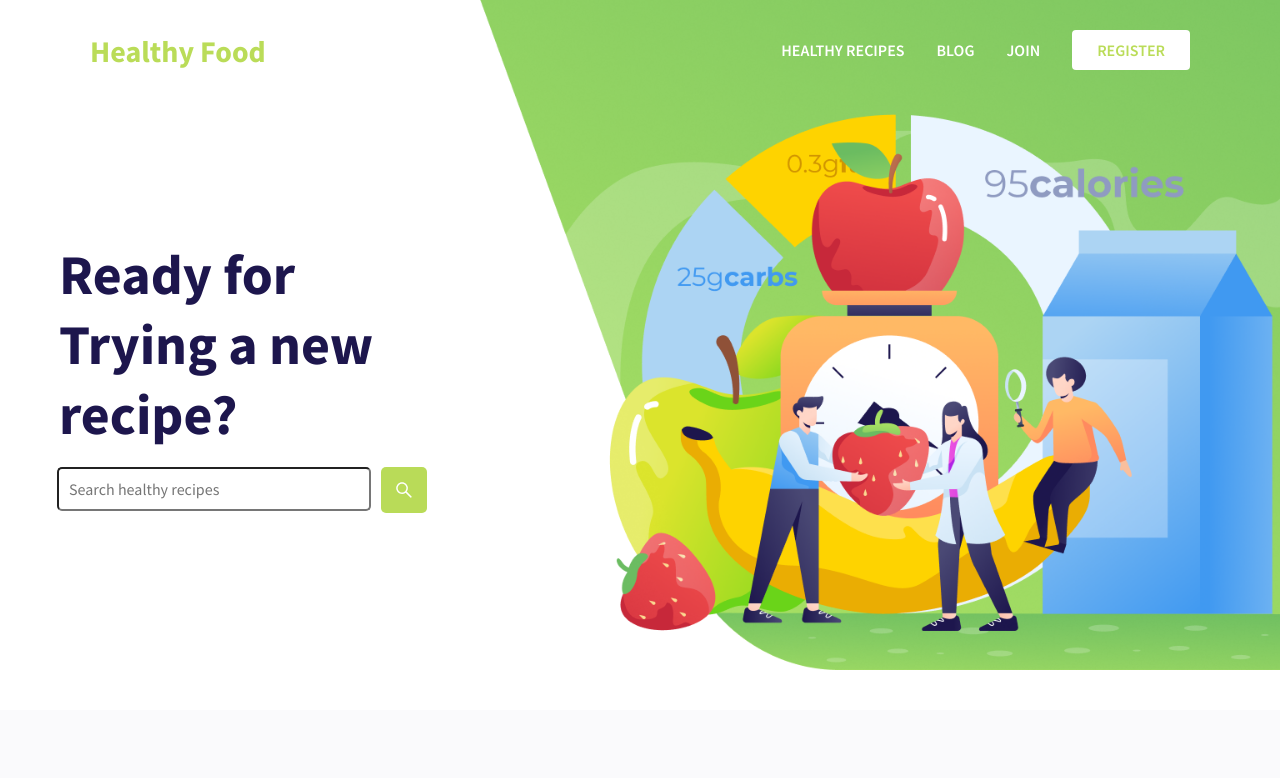
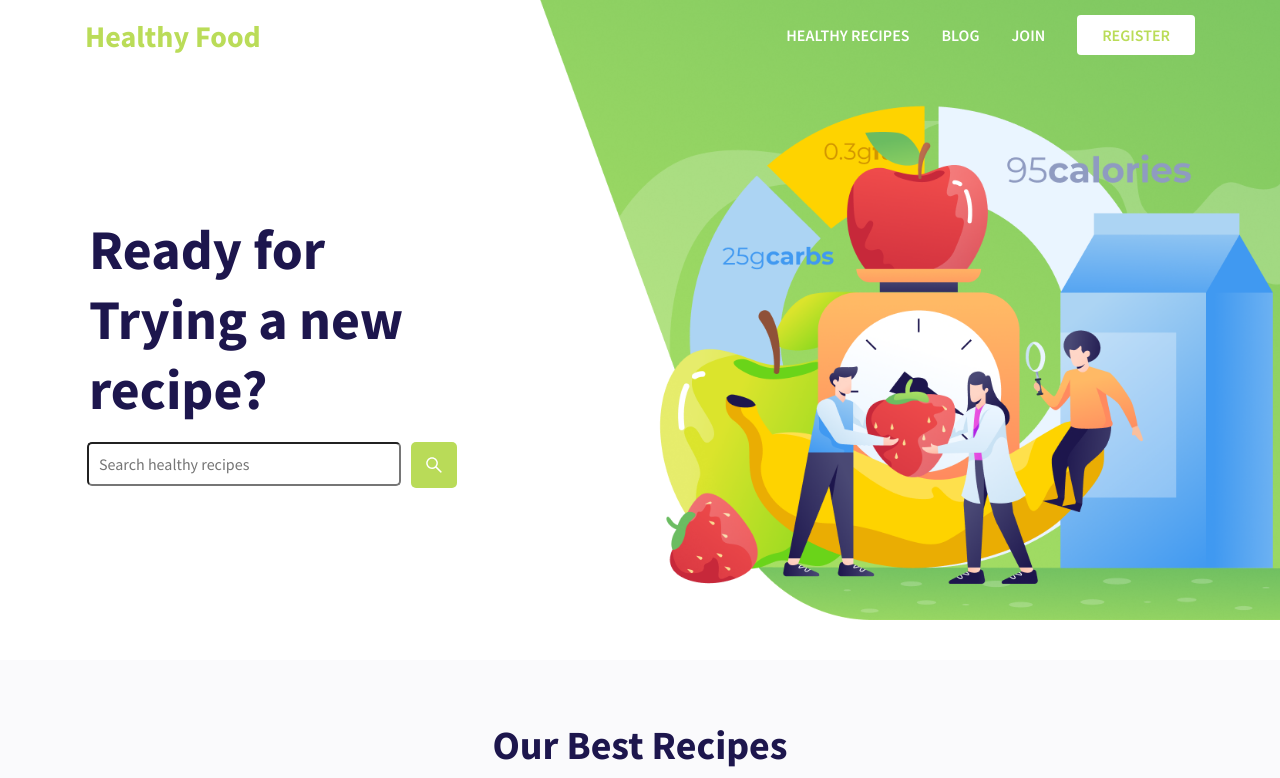
Before and after one commit to voncardoso/teste-frond-and, a React (Create React App) app: page / in a window 1280 px wide. Shown: the top 778 px of the page. Built offline with nearby package versions, Linux system fonts and the light colour scheme.

Commit message:
responsividade intro finalizada

```diff
--- a/src/components/header/style.ts
+++ b/src/components/header/style.ts
@@ -61,24 +61,29 @@ export const Container = styled.header`
         }
 
     @media (max-width: 1350px){
+        top: 15px;
          nav{
-            max-width: 1100px;
+            max-width: 1110px;
          }
    }
 
 
-   @media (max-width: 1200px){
+   @media (max-width: 1205px){
+       top: 15px;
          nav{
-            max-width: 1100px;
+
+            max-width: 1012px;
          }
    }
    @media (max-width: 1186px){
+    top: 10px;
          nav{
              margin-top: 10px;
             max-width: 1000px;
          }
    }
    @media (max-width: 1080px){
+       top: 10px;
     nav{
              margin-top: 10px;
             max-width: 960px;
@@ -86,13 +91,6 @@ export const Container = styled.header`
    }
 
    @media (max-width: 1041px){
-    nav{
-             margin-top: 10px;
-            max-width: 870px;
-         }
-    }
-
-   @media (max-width: 1005px){
         display: flex;
         justify-content: center;
         top: 10px;
--- a/src/pages/Home/style.ts
+++ b/src/pages/Home/style.ts
@@ -98,14 +98,14 @@ export const Intro = styled.section`
         }
         }
         img {
-            max-width: 800px;
+            max-width: 740px;
             width: 100%;
         }
    }
 
    @media (max-width: 1205px){
         img {
-            max-width: 650px;
+            max-width: 635px;
             width: 100%;
             top: -50px;
         }
@@ -150,31 +150,21 @@ export const Intro = styled.section`
    }
 
    @media (max-width: 1041px){
+    .IntroText{
+        margin-left: 20px;
+    }
         img{
             width: 550px;
         }
-   }
-
-   @media (max-width: 918px){
-
-       .IntroText{
-        margin-left: 0px;
-           h1{
-               width: 250px;
-               font-size: 2.875rem;
-           }
-           div{
-            input{
-               width: 240px;
-            }
-           }
-       }
-        img{
-            width: 520px;
+        .Search-button:hover{
+            font-size: 18px;
+            padding: 9.5px;
         }
    }
 
-   @media (max-width: 918px){
+
+
+   @media (max-width: 939px){
     .IntroText{
         margin-left: 0px;
            h1{
@@ -189,6 +179,10 @@ export const Intro = styled.section`
        }
         img{
             width: 480px;
+        }
+        .Search-button:hover{
+            font-size: 18px;
+            padding: 9.5px;
         }
    }
 
@@ -207,6 +201,10 @@ export const Intro = styled.section`
        }
         img{
             width: 440px;
+        }
+        .Search-button:hover{
+            font-size: 18px;
+            padding: 9.5px;
         }
    }
 
@@ -240,12 +238,20 @@ export const Intro = styled.section`
             padding: 10px;
             border-radius: 5px;
     }
+    .Search-button:hover{
+            font-size: 10px;
+            padding: 8.5px;
+        }
     }
 
     @media (max-width: 689px){
         img{
             width: 400px;
             height: 350px;
+        }
+        .Search-button:hover{
+            font-size: 10px;
+            padding: 8.5px;
         }
     }
 
@@ -255,6 +261,10 @@ export const Intro = styled.section`
             left: 20px;
             width: 340px;
             height: 300px;
+        }
+        .Search-button:hover{
+            font-size: 10px;
+            padding: 8px;
         }
     }
 
@@ -287,13 +297,17 @@ export const Intro = styled.section`
         }
         .Search-button{
             font-size: 0.75rem;
-            top: 8px;
+            top: 7px;
             padding: 8px;
             border-radius: 5px;
     }
+    .Search-button:hover{
+            font-size: 8px;
+            padding: 7.6px;
+        }
     }
 
-    @media (max-width: 530px){
+    @media (max-width: 531px){
         .IntroText{
             position: relative;
             z-index: 20;
@@ -310,6 +324,7 @@ export const Intro = styled.section`
 
                 }
             }
+
         }
         img{
             position: relative;
@@ -319,6 +334,12 @@ export const Intro = styled.section`
             left: -10px;
             z-index: 40;
         }
+
+        .Search-button:hover{
+            font-size: 8px;
+            padding: 7.6px;
+        }
+
     }
 
 
@@ -334,11 +355,12 @@ export const Intro = styled.section`
             div{
                 input{
                     margin-top:5px;
-                margin-left: 20px;
-                width: 90px;
-                height: 15px;
-                font-size: 8px;
-
+                    margin-left: 20px;
+                    width: 90px;
+                    height: 15px;
+                    font-size: 8px;
+                    border-radius: 2.5px;
+                    border: 0.10px solid #000000;
             }
             }
         }
@@ -352,10 +374,15 @@ export const Intro = styled.section`
         }
         .Search-button{
             font-size: 0.75rem;
-            top: 5px;
-            padding: 5px;
+            top: 3px;
+            padding: 4px;
             border-radius: 3px;
+            margin-left: 5px;
     }
+        .Search-button:hover{
+            font-size: 5px;
+            padding: 4px;
+        }
     }
 
 `;
```
